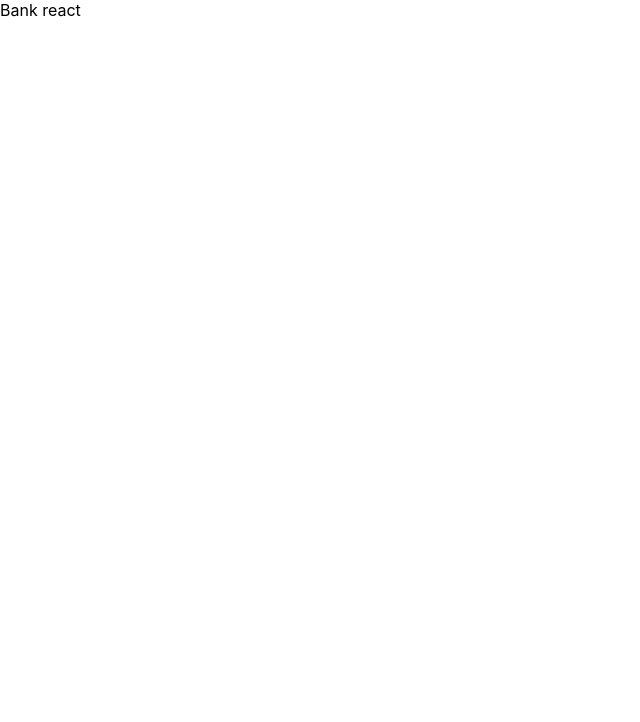
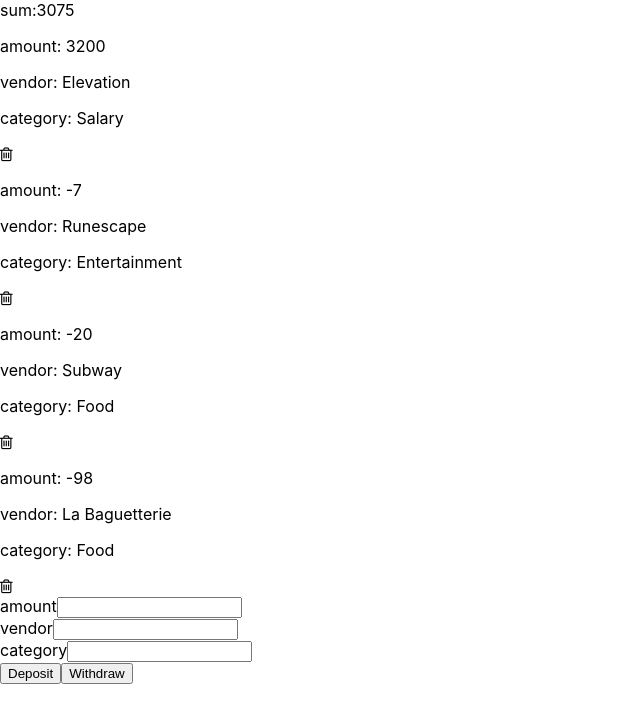
Before and after one commit to ezatkh/react-bank-project, a React (Create React App) app in the folder react-bank/: page / in a window 1280 px wide. Shown: the top 722 px of the page, without its empty margins (0-640 px from the left). Built offline with nearby package versions, Linux system fonts and the light colour scheme.

Commit message:
components basics

```diff
--- a/react-bank/public/index.html
+++ b/react-bank/public/index.html
@@ -1,6 +1,7 @@
 <!DOCTYPE html>
 <html lang="en">
   <head>
+    <link rel="stylesheet" href="https://cdnjs.cloudflare.com/ajax/libs/font-awesome/4.7.0/css/font-awesome.min.css">
     <meta charset="utf-8" />
     <meta name="viewport" content="width=device-width, initial-scale=1" />
     <meta name="theme-color" content="#000000" />
--- a/react-bank/src/App.js
+++ b/react-bank/src/App.js
@@ -1,7 +1,33 @@
 import "./App.css";
-
-function App() {
-  return <div className="App">Bank react</div>;
+import React, { Component } from "react";
+import Transactions from "./components/Transactions";
+import Operations from "./components/Operations";
+class App extends Component {
+  constructor() {
+    super();
+    this.state = {
+      transactions: [
+        { amount: 3200, vendor: "Elevation", category: "Salary" },
+        { amount: -7, vendor: "Runescape", category: "Entertainment" },
+        { amount: -20, vendor: "Subway", category: "Food" },
+        { amount: -98, vendor: "La Baguetterie", category: "Food" },
+      ],
+    };
+  }
+  render() {
+    let totalSum = 0;
+    let keys = this.state.transactions.map((key) => {
+      totalSum += key.amount;
+      return key.vendor;
+    });
+    return (
+      <div className="container">
+        <div className="sum">sum:{totalSum}</div>
+        <Transactions key={keys} transactions={this.state.transactions} />
+        <Operations />
+      </div>
+    );
+  }
 }
 
 export default App;
--- a/react-bank/src/components/Operations.js
+++ b/react-bank/src/components/Operations.js
@@ -2,7 +2,26 @@
 
 class Operations extends Component {
   render() {
-    return <div>Operations component</div>;
+    return (
+      <div>
+        <div className="amountInput">
+          <label>amount</label>
+          <input type="text" />
+        </div>
+        <div className="vendorInput">
+          <label>vendor</label>
+          <input type="text" />
+        </div>
+        <div className="categoryInput">
+          <label>category</label>
+          <input type="text" />
+        </div>
+        <div className="btns">
+          <button className="depositBtn">Deposit</button>
+          <button className="withdrawBtn">Withdraw</button>
+        </div>
+      </div>
+    );
   }
 }
 
--- a/react-bank/src/components/Transaction.js
+++ b/react-bank/src/components/Transaction.js
@@ -2,7 +2,14 @@
 
 class Transaction extends Component {
   render() {
-    return <div>Transaction component</div>;
+    return (
+      <div className="transaction">
+        <p>amount: {this.props.transaction.amount}</p>
+        <p>vendor: {this.props.transaction.vendor}</p>
+        <p>category: {this.props.transaction.category}</p>
+        <i className="fa fa-trash-o"></i>
+      </div>
+    );
   }
 }
 
--- a/react-bank/src/components/Transactions.js
+++ b/react-bank/src/components/Transactions.js
@@ -1,8 +1,12 @@
 import React, { Component } from "react";
+import Transaction from "./Transaction";
 
 class Transactions extends Component {
   render() {
-    return <div>Transactions component</div>;
+    let allTransactions = this.props.transactions.map((transaction) => {
+      return <Transaction transaction={transaction} />;
+    });
+    return <div className="transactions">{allTransactions}</div>;
   }
 }
 
```
